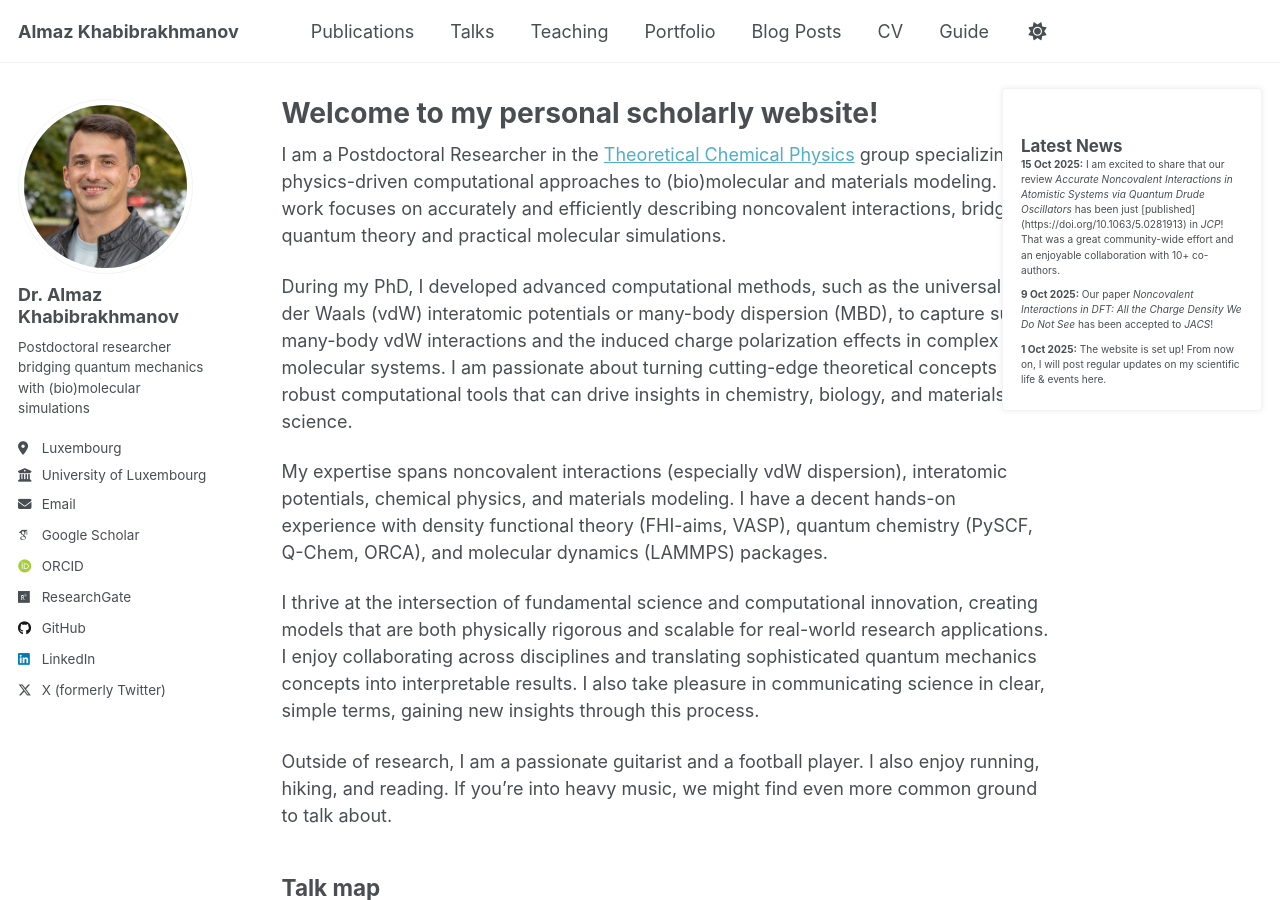
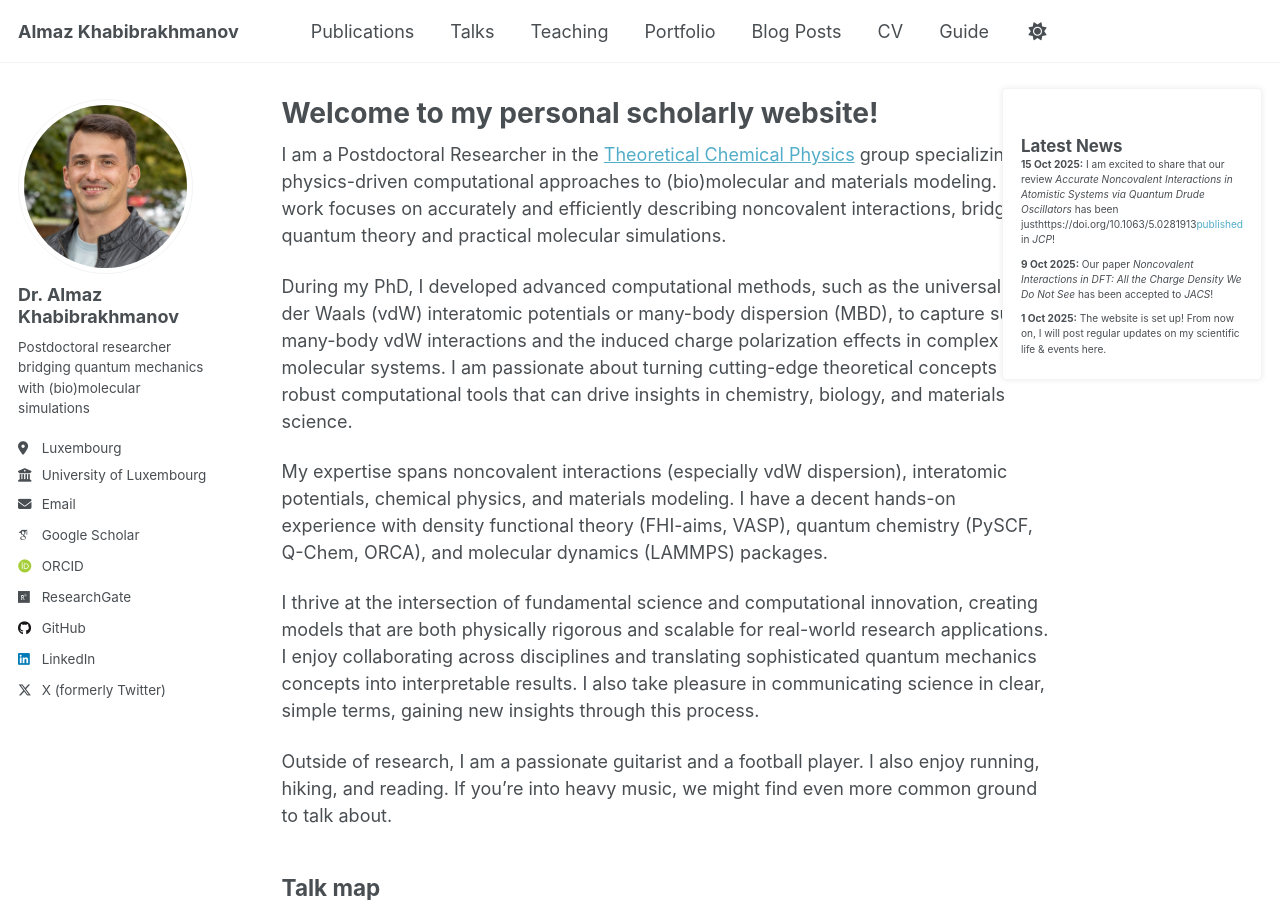
Before and after one commit to almaz-khabibrakhmanov/almaz-khabibrakhmanov.github.io, a Jekyll site: the page built from _pages/about.md, in a window 1280 px wide and 900 px high. Built offline with Jekyll 4.4.1, drawn with Linux system fonts in a browser that asks for light colours; nearby versions of some CDN libraries; some web fonts are replaced; a script that is not in the unit is left out.

Commit message:
Update latest-news.html

```diff
--- a/_includes/latest-news.html
+++ b/_includes/latest-news.html
@@ -2,7 +2,7 @@
   <h2>Latest News</h2>
   <ul>
     <li><strong>15 Oct 2025:</strong> I am excited to share that our review <i>Accurate Noncovalent Interactions in Atomistic Systems via Quantum Drude Oscillators</i>
-      has been just [published](https://doi.org/10.1063/5.0281913) in <i>JCP</i>! That was a great community-wide effort and an enjoyable collaboration with 10+ co-authors.</li>
+      has been just <href>https://doi.org/10.1063/5.0281913<a>published</a></href> in <i>JCP</i>!</li>
     <li><strong>9 Oct 2025:</strong> Our paper <i>Noncovalent Interactions in DFT: All the Charge Density We Do Not See</i> has been accepted to <i>JACS</i>!</li>
     <li><strong>1 Oct 2025:</strong> The website is set up! From now on, I will post regular updates on my scientific life & events here.</li>
   </ul>
```
